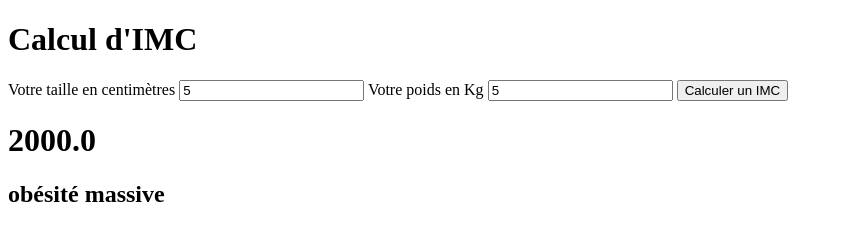
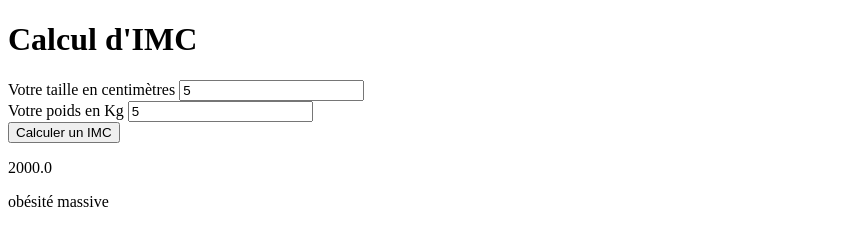
Before and after one commit to ManonSella/imc, a plain HTML site: page index.html in a window 1280 px wide. Both pictures are taken after typing "5", "5" into the empty fields and a click on the button "Calculer un IMC". Shown: the whole page, without its empty margins (0-843 px from the left). Drawn offline with Linux system fonts and the light colour scheme.

Commit message:
Improved HTML

```diff
--- a/imc.js
+++ b/imc.js
@@ -1,13 +1,13 @@
-let button = document.querySelector("#calculIMC");
-let inputTaille = document.querySelector("#taille");
-let inputKilogrammes = document.querySelector("#poids");
-let calculationResult = document.querySelector("#imcNumber");
+let button = document.querySelector("#bmi-calculation");
+let inputHeight = document.querySelector("#height");
+let inputWeight = document.querySelector("#weight");
+let calculationResult = document.querySelector("#bmiNumber");
 let resultCategory = document.querySelector("#resultCategory");
-let form = document.querySelector("#mon-form");
+let form = document.querySelector("#bmi-form");
 
 function giveResult() {
-  const taille = inputTaille.value;
-  const poids = inputKilogrammes.value;
+  const height = inputHeight.value;
+  const weight = inputWeight.value;
 
   const valid = form.checkValidity();
 
@@ -18,8 +18,7 @@ function giveResult() {
   }
 
   let result =
-    inputKilogrammes.value /
-    (((inputTaille.value / 100) * inputTaille.value) / 100);
+    inputWeight.value / (((inputHeight.value / 100) * inputHeight.value) / 100);
   calculationResult.innerHTML = `${result.toFixed(1)}`;
 
   if (result <= 24.9) {
--- a/index.html
+++ b/index.html
@@ -3,23 +3,49 @@
   <head>
     <meta charset="UTF-8" />
     <meta http-equiv="X-UA-Compatible" content="IE=edge" />
-    <meta name="viewport" content="width=device-width, initial-scale=1.0" />
-
+    <meta
+      name="description"
+      content="device to calculate someone's bmi based on both height and weight"
+    />
     <title>IMC</title>
   </head>
   <body>
-    <h1>Calcul d'IMC</h1>
-    <form id="mon-form" action="#">
-      <label for="taille">Votre taille en centimètres</label>
-      <input type="number" id="taille" name="taille" min="1" required />
-
-      <label for="kilogrammes">Votre poids en Kg</label>
-      <input type="number" id="poids" name="poids" min="1" required />
-
-      <button id="calculIMC">Calculer un IMC</button>
-    </form>
-    <h1 id="imcNumber">Score</h1>
-    <h2 id="resultCategory">Résultat:</h2>
+    <div class="container">
+      <h1>Calcul d'<span>IMC</span></h1>
+      <form id="bmi-form" action="#">
+        <div class="inputs-container">
+          <div class="input-group">
+            <label for="height">Votre taille en centimètres</label>
+            <input
+              type="number"
+              placeholder="Votre taille en centimètres"
+              id="height"
+              class="height-input"
+              name="height"
+              min="1"
+              required
+            />
+          </div>
+          <div class="input-group">
+            <label for="kilogrammes">Votre poids en Kg</label>
+            <input
+              type="number"
+              placeholder="Votre poids en kg"
+              id="weight"
+              class="weight-input"
+              name="weight"
+              min="1"
+              required
+            />
+          </div>
+        </div>
+        <button id="bmi-calculation">Calculer un IMC</button>
+      </form>
+      <div class="info">
+        <p id="bmiNumber">0</p>
+        <p id="resultCategory">En attente de résultat...</p>
+      </div>
+    </div>
     <script src="imc.js"></script>
   </body>
 </html>
```
